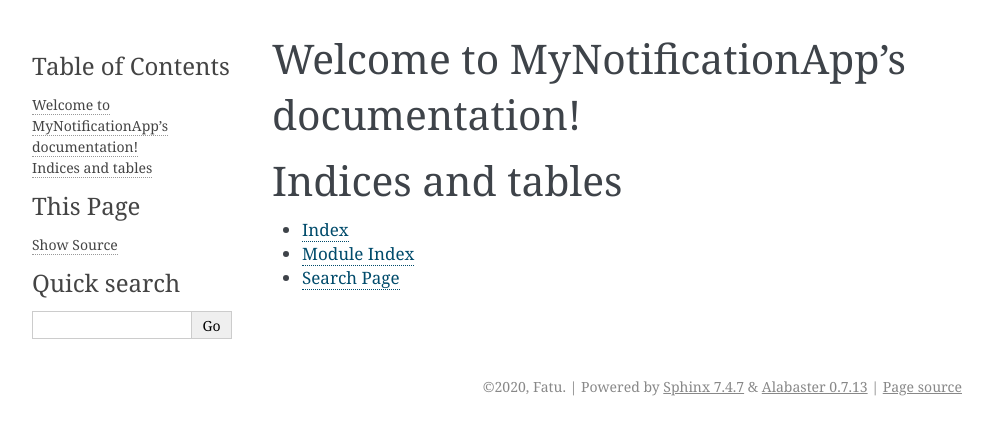
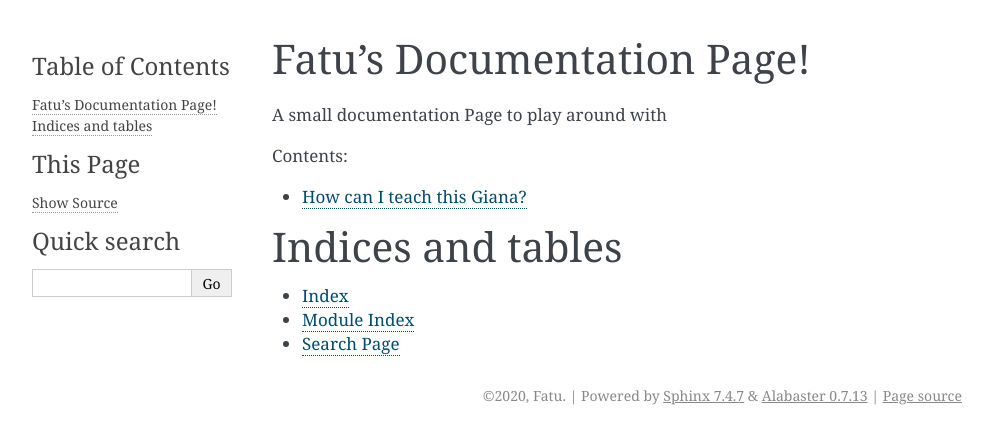
Before and after one commit to fatuNky/MyNotificationApp, a Sphinx documentation site: the page built from docs/index.rst, in a window 1280 px wide. Shown: the top 444 px of the page, without its empty margins (148-1141 px from the left). Built offline with Sphinx 7.4.7, drawn with Linux system fonts in a browser that asks for light colours.

Commit message:
added documentation files

```diff
--- a/docs/index.rst
+++ b/docs/index.rst
@@ -3,13 +3,16 @@
    You can adapt this file completely to your liking, but it should at least
    contain the root `toctree` directive.
 
-Welcome to MyNotificationApp's documentation!
+Fatu's Documentation Page!
 =============================================
+
+A small documentation Page to play around with
 
 .. toctree::
    :maxdepth: 2
    :caption: Contents:
 
+   pages/getting-started
 
 
 Indices and tables
--- /dev/null
+++ b/docs/pages/getting-started.rst
@@ -0,0 +1,5 @@
+===========================
+How can I teach this Giana?
+===========================
+
+Find a way to make documentation interesting even tough it sucks!
```
Also changed, not shown: 11 other files.
